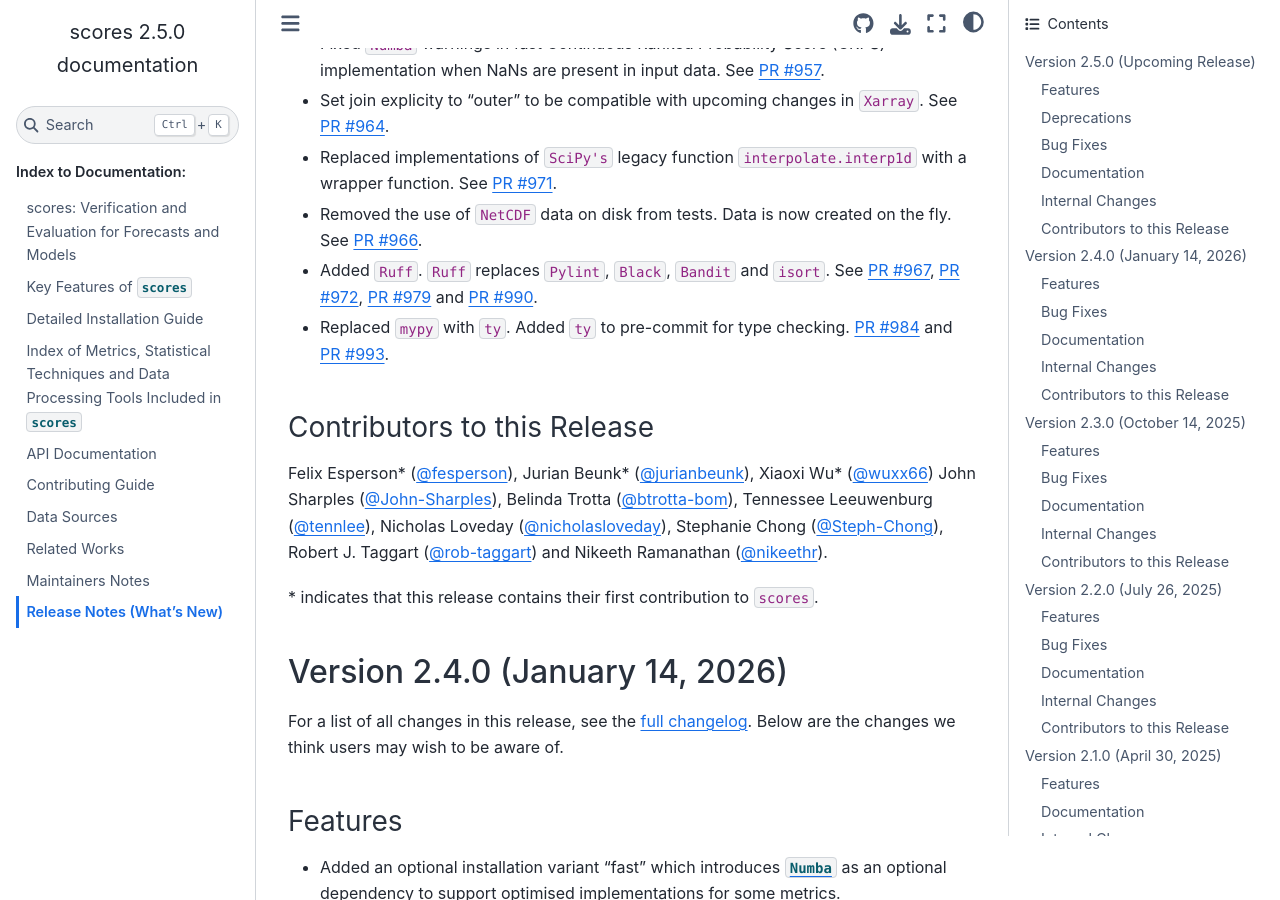
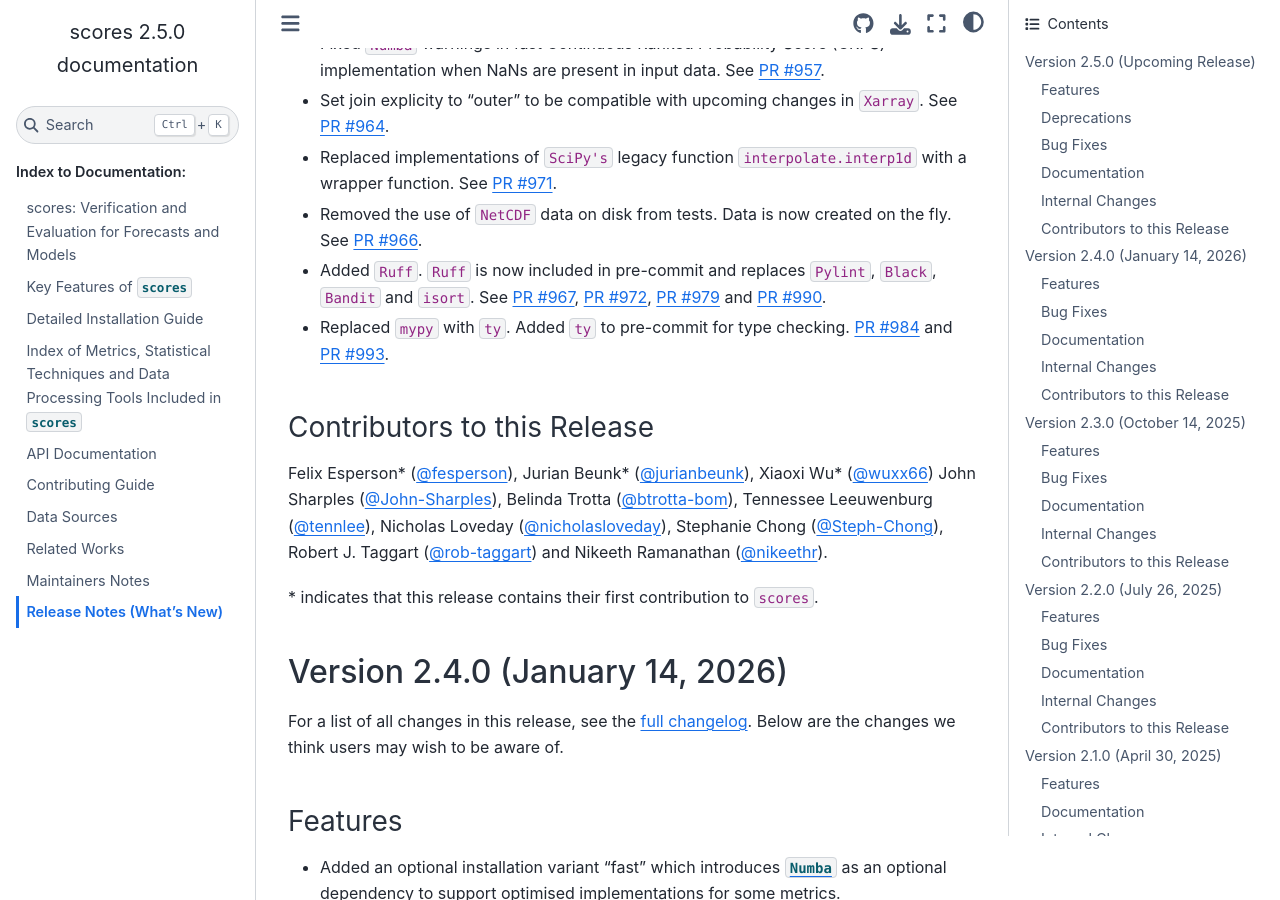
Before and after one commit to nci/scores, a Sphinx documentation site: the page built from docs/release_notes.md, in a window 1280 px wide and 900 px high, scrolled down 1466 px. Built offline with Sphinx 7.4.7 and the Sphinx Book theme 1.1.4, drawn with Linux system fonts in a browser that asks for light colours; pages that are not in the unit, such as notebooks, are missing from menus.

Commit message:
Update docs/release_notes.md
Co-authored-by: John Sharples <41682323+John-Sharples@users.noreply.github.com>
Signed-off-by: Stephanie Chong <168800785+Steph-Chong@users.noreply.github.com>

```diff
--- a/docs/release_notes.md
+++ b/docs/release_notes.md
@@ -33,7 +33,7 @@ For a list of all changes in this release, see the [full changelog](https://gith
 - Set join explicity to "outer" to be compatible with upcoming changes in `Xarray`. See [PR #964](https://github.com/nci/scores/pull/964).
 - Replaced implementations of `SciPy's` legacy function `interpolate.interp1d` with a wrapper function. See [PR #971](https://github.com/nci/scores/pull/971).
 - Removed the use of `NetCDF` data on disk from tests. Data is now created on the fly. See [PR #966](https://github.com/nci/scores/pull/966).
-- Added `Ruff`. `Ruff` replaces `Pylint`, `Black`, `Bandit` and `isort`. See [PR #967](https://github.com/nci/scores/pull/967), [PR #972](https://github.com/nci/scores/pull/972), [PR #979](https://github.com/nci/scores/pull/979) and [PR #990](https://github.com/nci/scores/pull/990).
+- Added `Ruff`. `Ruff` is now included in pre-commit and replaces `Pylint`, `Black`, `Bandit` and `isort`. See [PR #967](https://github.com/nci/scores/pull/967), [PR #972](https://github.com/nci/scores/pull/972), [PR #979](https://github.com/nci/scores/pull/979) and [PR #990](https://github.com/nci/scores/pull/990).
 - Replaced `mypy` with `ty`. Added `ty` to pre-commit for type checking. [PR #984](https://github.com/nci/scores/pull/984) and [PR #993](https://github.com/nci/scores/pull/993).
 
 
```
